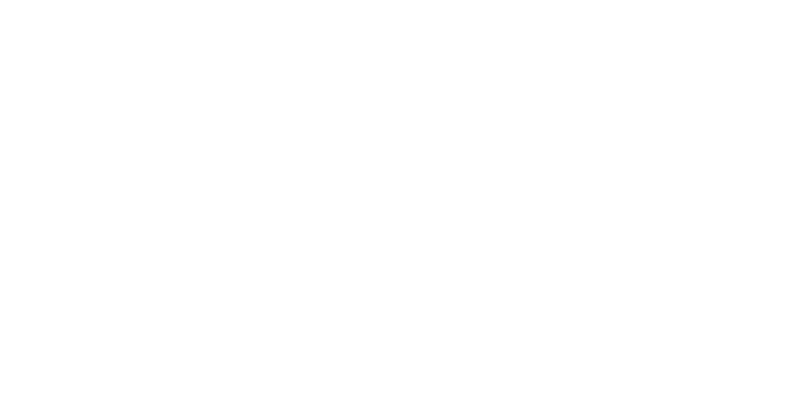
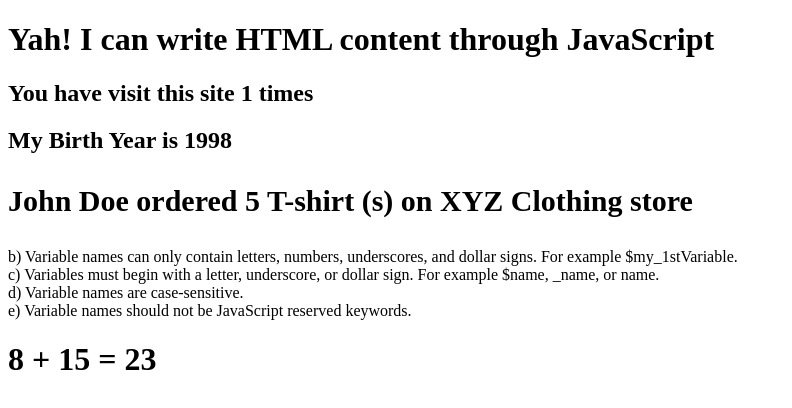
Before and after one commit to Creativementor/Javascript-Practice, a plain HTML site: page index.html in a window 1280 px wide. Shown: the whole page, without its empty margins (0-792 px from the left). Drawn offline with Linux system fonts and the light colour scheme.

Commit message:
Solved questions
Solved questions

```diff
--- a/index.html
+++ b/index.html
@@ -4,6 +4,17 @@
     <meta charset="UTF-8">
     <meta name="viewport" content="width=device-width, initial-scale=1.0">
     <title>Document</title>
+
+    <style>
+        .heading {
+            font-weight: bold;
+            font-size: 30px;
+        }
+
+        .para{
+            font-size: 30px;
+        }
+    </style>
 </head>
 <body>
 
--- a/script.js
+++ b/script.js
@@ -1,29 +1,199 @@
-//1. Write a script to greet your website visitor using JS alert box.
+               //Chapter Number 01 Start Here
+
+
+
+// Qno01. Write a script to greet your website visitor using JS alert box.
 
 var greeting = "Welcome to my website"
 
 alert(greeting)
 
-//2. Write a script to display following message on your web page:
+// Qno02. Write a script to display following message on your web page:
 
 // var password = "Error! Please enter a valid password"
 
 // alert(password)
 
 
-// 3. Write a script to display following message on your web
-//page: (Hint : Use line break)
+// Qno03. Write a script to display following message on your web
+// page: (Hint : Use line break)
 
 // alert("Welcome to JS Land... \n Happy Coding!")
 
-// 4. Write a script to display following messages in sequence:
+// Qno04. Write a script to display following messages in sequence:
 
 // alert("Welcome to JS Land")
 
 // alert('Happy Coding! \n  \n ✅ prevent this page from creating additional dialogs');
 
-// 5. Generate the following message through browser’s developer console
+// Qno05. Generate the following message through browser’s developer console
 
 // var sentence = "Hello... I can run JS through my web browser's console"
 
 // alert(sentence)
+
+
+                // Chapter Number 01 Close Here
+
+
+
+               //Chapter Number 02 Start Here
+
+
+// Qno01. Declare a variable called username.
+
+var userName = "Muhammad Hamza Qadri"
+
+alert(userName)
+
+alert("My Name is Muhammad Hamza Qadri")
+
+// Qno02. Write script to
+// a) Declare a JS variable, titled message.
+// b) Assign “Hello World” to variable message
+// c) Display the message in alert box.
+
+alert("Welcome to this Web Page \n \n How can I help You Please tell me?")
+
+// Qno03.Write a script to save student’s bio data in JS variables and
+// show the data in alert boxes.
+
+alert("This is Muhammad Hamza Qadri")
+alert("I'm 26 years old")
+alert("I'm Learnig Web Mobile Application")
+
+// Qno04.Write a script to display the following alert using one JS
+// variable:
+
+
+alert("PIZZA \nPIZZ \nPIZ \nPI \nP")
+
+let email = "muhammadhamza318@gmail.com"
+let message = "My Email is " + email
+
+alert(message)
+
+// Qno05.Declare a variable called book & give it the value “A
+// smarter way to learn JavaScript”. Display the following
+// message in an alert box:
+
+
+var messageBox = "I'm trying to learn from the Book A smarter way to learn JavaScript"
+
+// Qno06.Write a script to display this in browser through JS
+
+document.write(`<h1>Yah! I can write HTML content through JavaScript</h1>`)
+
+
+// Qno07.Store following string in a variable and show in alert and
+// browser through JS
+
+var style = "“▬▬▬▬▬▬▬▬▬ஜ۩۞۩ஜ▬▬▬▬▬▬▬▬▬”"
+
+alert(style)
+
+
+                // Chapter Number 02 Close Here
+
+
+                //Chapter Number 03 Start Here
+
+
+// Qno01.Declare & initialize a variable to keep track of how many
+// times a visitor has visited a web page. Show his/her
+// number of visits on your web page. For example: “You
+// have visited this site N times”.
+
+let visitor = localStorage.getItem('visitor') || 0 ;
+
+
+visitor++
+
+localStorage.getItem('visitor' , visitor);
+
+document.write(`<h2>You have visit this site ${visitor} times</h2>`)
+
+
+// Qno02.Declare a variable called birthYear & assign to it your
+// birth year. Show the following message in your browser
+
+var birth = 1998
+var birthYear = "My Birth Year is " + birth
+
+document.write(`<h2>${birthYear}</h2>`)
+
+// Qno03.A visitor visits an online clothing store
+// www.xyzClothing.com . Write a script to store in variables
+// the following information:
+// a. Visitor’s name
+// b. Product title
+// c. Quantity i.e. how many products a visitor wants to
+// order
+// Show the following message in your browser: “John
+// Doe ordered 5 T-shirt(s) on XYZ Clothing store”.
+
+var visitorName = "John Doe"
+var productTitle = "5 T-shirt"
+
+document.write(`<p class = "heading">${visitorName} ordered ${productTitle} (s) on XYZ Clothing store</p>`)
+
+            // Chapter Number 03 Close Here
+
+           //Chapter Number 04 Start Here
+
+
+
+// Qno01.Declare 5 legal & 5 illegal variable names.
+
+
+// 5legal Variable
+// myVar
+// _myVar
+// $myVar
+// myVar123
+// myVar_name
+
+
+// 5illegal Varialbe
+// 123myVar (Cannot start with a number)
+// my-Var (Cannot contain special characters other than underscore and dollar sign)
+// my Var (Cannot contain spaces)
+// var (Cannot use reserved keywords)
+// my#Var (Cannot contain special characters other than underscore and dollar sign)
+
+
+// 3. Display this in your browser
+// a) A heading stating “Rules for naming JS variables”
+// b) Variable names can only contain ______, ______,
+// ______ and ______.
+// For example $my_1stVariable
+// c) Variables must begin with a ______, ______ or
+// _____. For example $name, _name or name
+// d) Variable names are case _________
+// e) Variable names should not be JS _________
+
+
+        document.write("b) Variable names can only contain letters, numbers, underscores, and dollar signs. For example $my_1stVariable.<br>");
+        document.write("c) Variables must begin with a letter, underscore, or dollar sign. For example $name, _name, or name.<br>");
+        document.write("d) Variable names are case-sensitive.<br>");
+        document.write("e) Variable names should not be JavaScript reserved keywords.");
+
+
+            // Chapter Number 04 Close Here
+
+
+            //Chapter Number 05 Start Here
+
+// Qno01.Write a program that take two numbers & add them in a
+// new variable. Show the result in your browser.
+
+
+var num1 = 8
+var num2 = 15
+var add = "8 + 15 ="
+var numSum = num1 + num2
+
+document.write(`<h1>${add} ${numSum}</h1>`)
+
+// Qno02.Repeat task1 for subtraction, multiplication, division &
+// modulus.
```
